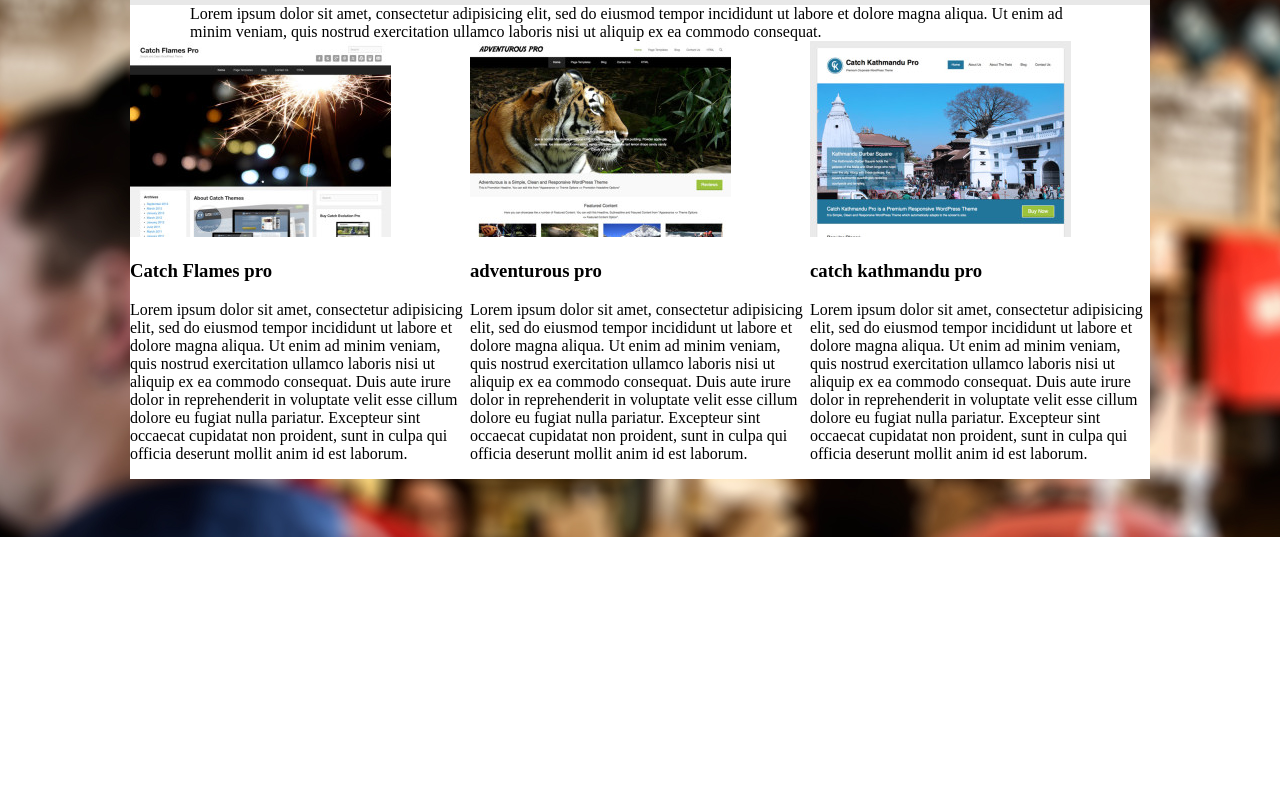
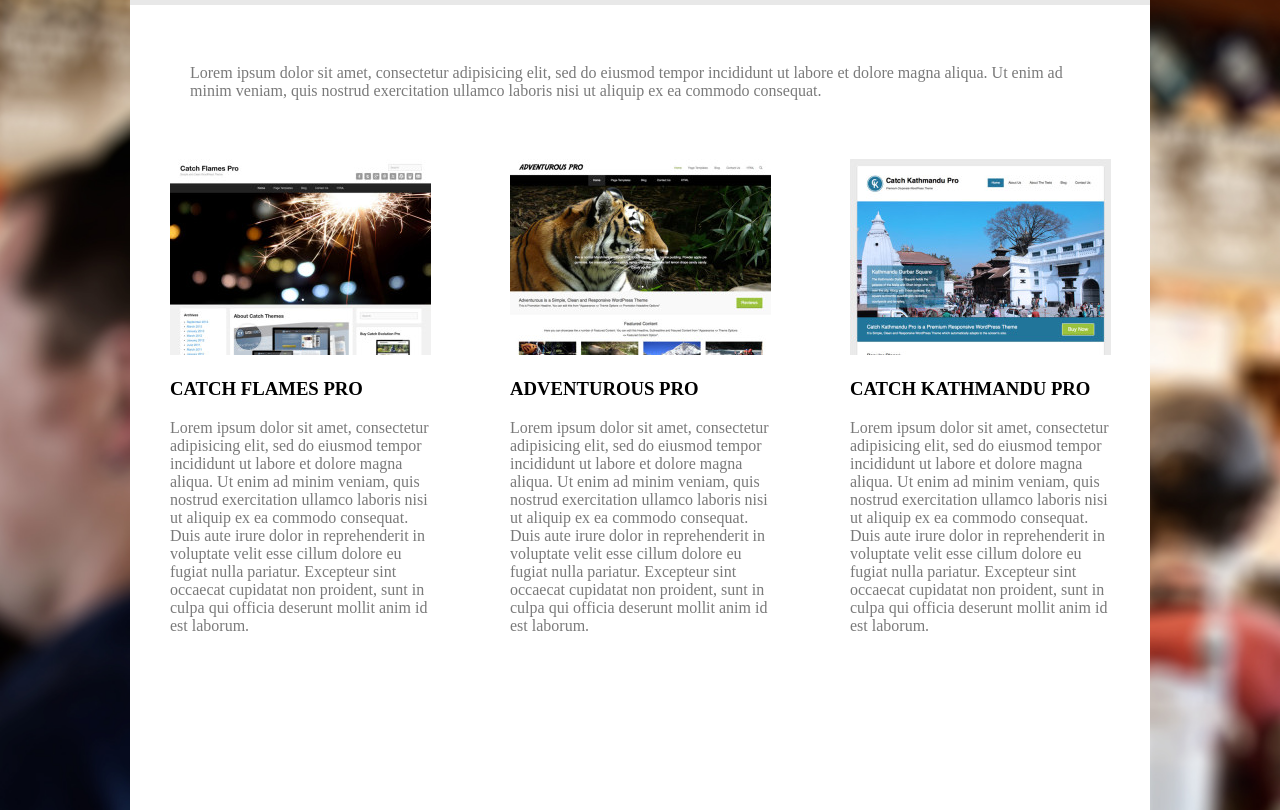
Before and after one commit to TMeunier1/challengeflex_1, a plain HTML site: page index.html in a window 1280 px wide. Shown: the part 489-1299 px from the top of the page. Before the commit the page ends 1026 px from the top, so only its background shows below. Drawn offline with Linux system fonts and the light colour scheme.

Commit message:
fin css / debut adaptative

```diff
--- a/css/style.css
+++ b/css/style.css
@@ -1,8 +1,10 @@
-body{
+body {
     width: 1020px;
     margin: 0 auto;
     background-image: url(../images/bg.jpg);
-    height: 1010px;
+    color: #7a7a7a;
+    background-repeat: no-repeat;
+    background-size: cover;
 }
 header {
     text-align: center;
@@ -38,24 +40,55 @@ h2 {
     background-color: #e8e8e8;
     height: 60px;
     margin: 0;
+    align-items: center;
 }
 li {
     margin: 0.5em;
 
 }
-main{
+main {
     background-color: white;
+    margin: 0 auto;
+    width: 1020px;
 
 }
-main p:first-child {
-    margin:
+
+#paragraphe {
+    display: flex;
+    justify-content: center;
+    align-items: center;
     height: 90px;
     width: 900px;
     margin: 0 auto;
+    padding: 2em 0;
 }
-section {
+
+#article {
     display: flex;
+    justify-content: space-around;
+    height: 675px;
 }
+
 article {
+    width: 260px;
+}
 
+h3 {
+    color: black;
+    text-transform: uppercase;
 }
+
+@media(max-width:460px) {
+
+    body {
+        width: 100%;
+    }
+
+    ul {
+        flex-direction: column;
+    }
+
+    main {
+        width: 100%;
+    }
+    }
--- a/index.html
+++ b/index.html
@@ -1,6 +1,4 @@
-
-
- <!doctype html>
+<!doctype html>
 <html lang="fr">
     <head>
         <meta charset="utf-8">
@@ -31,8 +29,10 @@
             </ul>
         </header>
         <main>
-            <p>Lorem ipsum dolor sit amet, consectetur adipisicing elit, sed do eiusmod tempor incididunt ut labore et dolore magna aliqua. Ut enim ad minim veniam, quis nostrud exercitation ullamco laboris nisi ut aliquip ex ea commodo consequat.</p>
-            <section>
+            <section id="paragraphe">
+                <p>Lorem ipsum dolor sit amet, consectetur adipisicing elit, sed do eiusmod tempor incididunt ut labore et dolore magna aliqua. Ut enim ad minim veniam, quis nostrud exercitation ullamco laboris nisi ut aliquip ex ea commodo consequat.</p>
+                    </section>
+            <section id="article">
 
                 <article>
                     <img src="./images/image1.jpg" alt="image">
```
